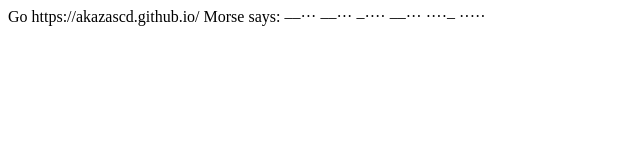
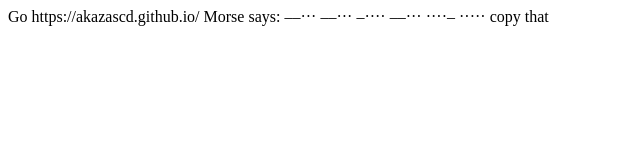
Before and after one commit to dataart8566/dataart8566.github.io, a plain HTML site: page index.html in a window 1280 px wide. Shown: the full height of the page, 0-640 px from the left. Drawn offline with Linux system fonts and the light colour scheme.

Commit message:
Update index.html

```diff
--- a/index.html
+++ b/index.html
@@ -5,6 +5,7 @@
     <body>
         <n>Go  https://akazascd.github.io/</n>
         <n>Morse says:  ––··· ––··· –···· ––··· ····– ····· </n>
+        <n>copy that</n>
 
     </body>
 </html>
```
